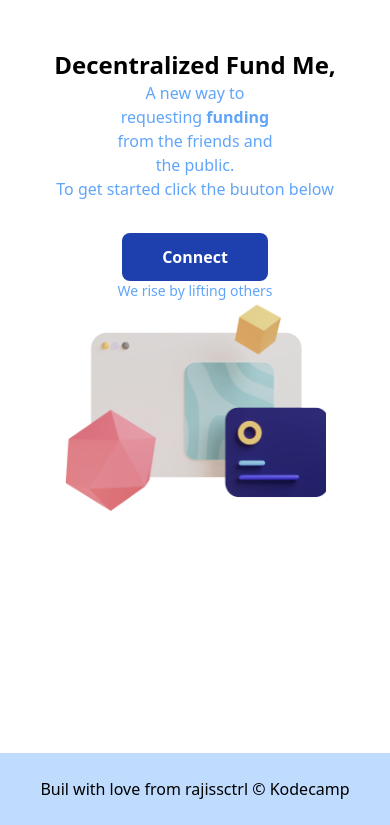
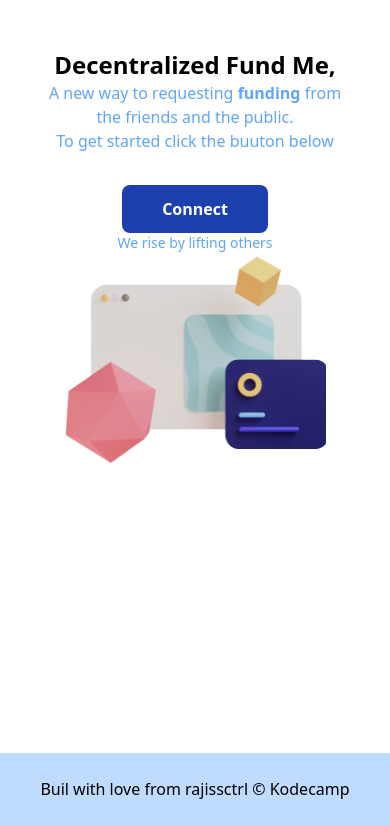
Before and after one commit to rajiss-ctrl/tailwindapp, a website: page index.html in a window 390 px wide. Shown: the part 63-888 px from the top of the page. Drawn offline with Linux system fonts and the light colour scheme.

Commit message:
responsiveness completed

```diff
--- a/index.html
+++ b/index.html
@@ -15,14 +15,14 @@
 
 
         <main class="container p-10 md:px-14  w-full h-[calc(100vh-100px)]  block  lg:flex  md:items-center lg:space-x-16 md:justify-center">
-            <div class="text-center sm:text-left">
+            <div class="text-center lg:text-left">
                 <h1 class="text-2xl sm:text-5xl  font-bold">Decentralized Fund Me,</h1>
-                <p class="text-blue-400 px-16 sm:p-0">A new way to requesting <strong>funding</strong> from the friends and the public.</p>
+                <p class="text-blue-400 xs:px-16 sm:p-0">A new way to requesting <strong>funding</strong> from the friends and the public.</p>
                 <p class="text-blue-400">To get started click the buuton below</p>
                 <button class="bg-blue-800 mt-8 sm:mt-12 font-bold text-white px-10 py-3 sm:px-12 sm:py-3 rounded-lg">Connect</button>
                 <span class="block text-sm text-blue-400">We rise by lifting others</span>
             </div>
-            <div class=" my-0 sm:h-auto sm:mx-0 md:text-center">
+            <div class=" my-0 sm:h-auto sm:mx-0 text-center lg:text-left">
                 <img src="/images/box.png" class=" w-full  px-6 md:w-full lg:w-96" alt="">
             </div>
         </main>
```
Also changed, not shown: css/main.css.
